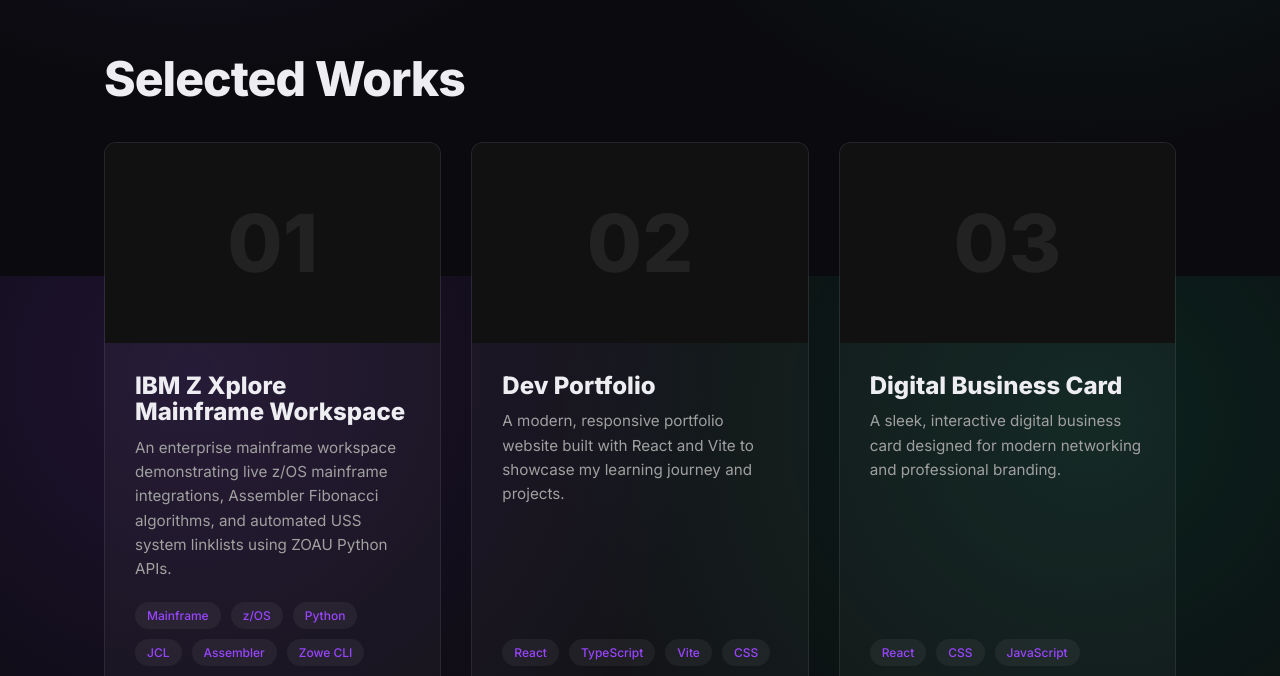
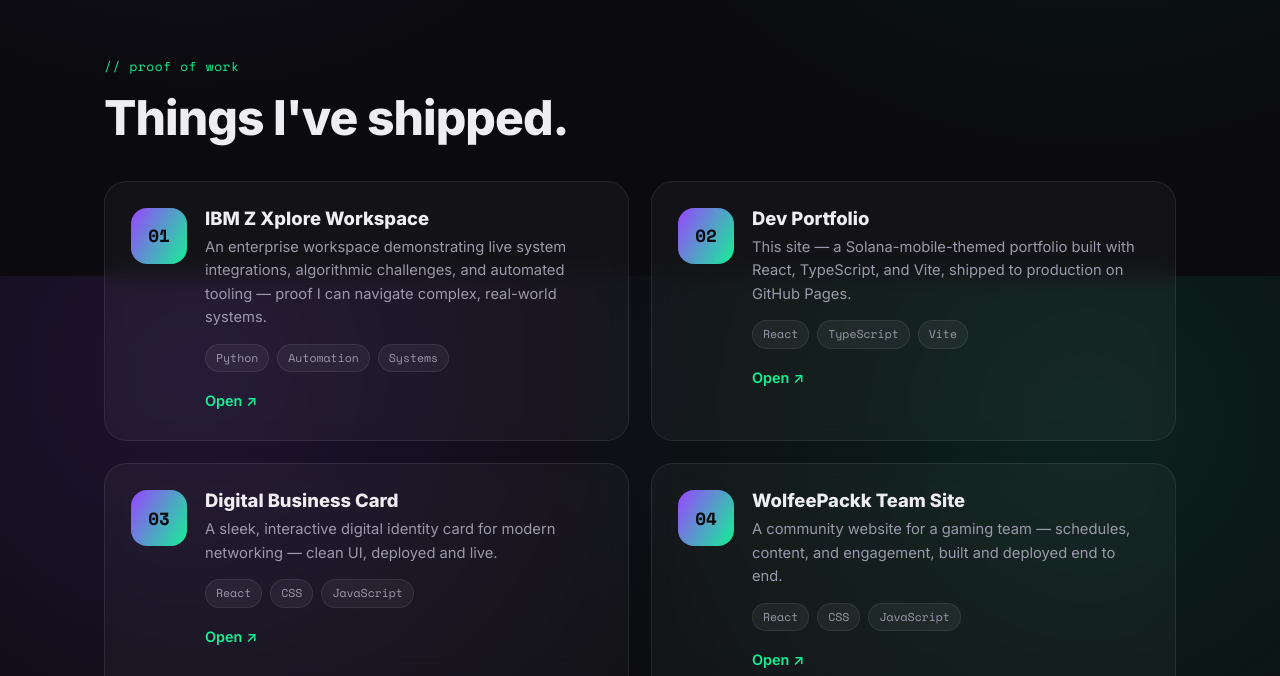
Before and after one commit to 0xmattyiceee/dev-portfolio, a React (Vite) app: page / in a window 1280 px wide. Shown: the part 2124-2800 px from the top of the page. Built offline with nearby package versions, Linux system fonts and the light colour scheme.

Commit message:
feat: app-store-style project cards with refreshed copy

```diff
--- a/src/components/Projects.css
+++ b/src/components/Projects.css
@@ -1,84 +1,85 @@
 .projects-grid {
   display: grid;
-  grid-template-columns: repeat(auto-fit, minmax(320px, 1fr));
-  gap: 30px;
+  grid-template-columns: repeat(2, 1fr);
+  gap: 22px;
 }
 
 .project-card {
-  background-color: var(--card-bg);
-  border: 1px solid var(--border-color);
-  border-radius: 12px;
-  overflow: hidden;
+  display: flex;
+  align-items: flex-start;
+  gap: 18px;
+  background: var(--card-bg);
+  border: 1px solid var(--glass-border);
+  border-radius: var(--radius);
+  padding: 26px;
+  backdrop-filter: blur(10px);
   transition: var(--transition);
-  display: flex;
-  flex-direction: column;
 }
 
 .project-card:hover {
-  transform: translateY(-5px);
-  border-color: var(--accent-color);
+  transform: translateY(-4px);
+  border-color: var(--sol-purple);
+  box-shadow: var(--glow);
 }
 
-.project-img-placeholder {
-  height: 200px;
-  background-color: #111;
+.project-icon {
+  flex: 0 0 56px;
+  height: 56px;
+  border-radius: 16px;
+  background: var(--gradient);
   display: flex;
   align-items: center;
   justify-content: center;
-  position: relative;
-}
-
-.project-number {
-  font-size: 5rem;
-  font-weight: 900;
-  color: #222;
-  position: absolute;
-  top: 50%;
-  left: 50%;
-  transform: translate(-50%, -50%);
+  font-family: var(--font-mono);
+  font-weight: 700;
+  color: #0b0b0f;
+  font-size: 1.1rem;
 }
 
 .project-info {
-  padding: 30px;
   flex: 1;
-  display: flex;
-  flex-direction: column;
 }
 
 .project-title {
-  font-size: 1.5rem;
-  margin-bottom: 10px;
+  font-size: 1.15rem;
+  margin-bottom: 8px;
 }
 
 .project-desc {
-  font-size: 0.95rem;
-  color: #a0a0a0;
-  margin-bottom: 20px;
-  flex: 1;
+  font-size: 0.92rem;
+  color: var(--text-muted);
+  margin-bottom: 14px;
 }
 
 .project-tags {
   display: flex;
   flex-wrap: wrap;
-  gap: 10px;
-  margin-bottom: 25px;
+  gap: 8px;
+  margin-bottom: 16px;
 }
 
 .tag {
-  font-size: 0.75rem;
-  background-color: rgba(255, 255, 255, 0.05);
-  padding: 4px 12px;
-  border-radius: 50px;
-  color: var(--accent-color);
-  font-weight: 500;
+  font-family: var(--font-mono);
+  font-size: 0.72rem;
+  padding: 4px 10px;
+  border-radius: 999px;
+  background: rgba(255, 255, 255, 0.05);
+  border: 1px solid var(--glass-border);
+  color: var(--text-muted);
 }
 
 .project-link {
   font-weight: 600;
   font-size: 0.9rem;
-  color: var(--accent-color);
+  color: var(--sol-green);
 }
 
 .project-link:hover {
-  text-decoration: underline;
+  text-shadow: 0 0 12px rgba(20, 241, 149, 0.5);
 }
+
+@media (max-width: 700px) {
+  .projects-grid {
+    grid-template-columns: 1fr;
+  }
+}
--- a/src/components/Projects.tsx
+++ b/src/components/Projects.tsx
@@ -9,26 +9,30 @@
 
 const projects: Project[] = [
   {
-    title: 'IBM Z Xplore Mainframe Workspace',
-    description: 'An enterprise mainframe workspace demonstrating live z/OS mainframe integrations, Assembler Fibonacci algorithms, and automated USS system linklists using ZOAU Python APIs.',
-    tags: ['Mainframe', 'z/OS', 'Python', 'JCL', 'Assembler', 'Zowe CLI'],
+    title: 'IBM Z Xplore Workspace',
+    description:
+      'An enterprise workspace demonstrating live system integrations, algorithmic challenges, and automated tooling — proof I can navigate complex, real-world systems.',
+    tags: ['Python', 'Automation', 'Systems'],
     link: 'https://github.com/0xmattyiceee/zxplore',
   },
   {
     title: 'Dev Portfolio',
-    description: 'A modern, responsive portfolio website built with React and Vite to showcase my learning journey and projects.',
-    tags: ['React', 'TypeScript', 'Vite', 'CSS'],
+    description:
+      'This site — a Solana-mobile-themed portfolio built with React, TypeScript, and Vite, shipped to production on GitHub Pages.',
+    tags: ['React', 'TypeScript', 'Vite'],
     link: 'https://github.com/0xmattyiceee/dev-portfolio',
   },
   {
     title: 'Digital Business Card',
-    description: 'A sleek, interactive digital business card designed for modern networking and professional branding.',
+    description:
+      'A sleek, interactive digital identity card for modern networking — clean UI, deployed and live.',
     tags: ['React', 'CSS', 'JavaScript'],
     link: 'https://0xmattyiceee.github.io/digital-identity-card/',
   },
   {
-    title: 'WolfeePackk Team Website',
-    description: 'A dedicated team website for WolfeePackk, featuring gaming content, schedules, and community engagement.',
+    title: 'WolfeePackk Team Site',
+    description:
+      'A community website for a gaming team — schedules, content, and engagement, built and deployed end to end.',
     tags: ['React', 'CSS', 'JavaScript'],
     link: 'https://0xmattyiceee.github.io/wolfeepackk_temprgg/',
   },
@@ -37,12 +41,13 @@
 const Projects = () => {
   return (
     <section id="projects" className="projects">
-      <h2 className="section-title">Selected Works</h2>
+      <span className="section-tag">// proof of work</span>
+      <h2 className="section-title">Things I've shipped.</h2>
       <div className="projects-grid">
         {projects.map((project, index) => (
-          <div key={index} className="project-card">
-            <div className="project-img-placeholder">
-              <span className="project-number">0{index + 1}</span>
+          <div key={project.title} className="project-card">
+            <div className="project-icon">
+              <span>0{index + 1}</span>
             </div>
             <div className="project-info">
               <h3 className="project-title">{project.title}</h3>
@@ -52,7 +57,14 @@
                   <span key={tag} className="tag">{tag}</span>
                 ))}
               </div>
-              <a href={project.link} className="project-link">View Case Study →</a>
+              <a
+                href={project.link}
+                target="_blank"
+                rel="noopener noreferrer"
+                className="project-link"
+              >
+                Open ↗
+              </a>
             </div>
           </div>
         ))}
```
